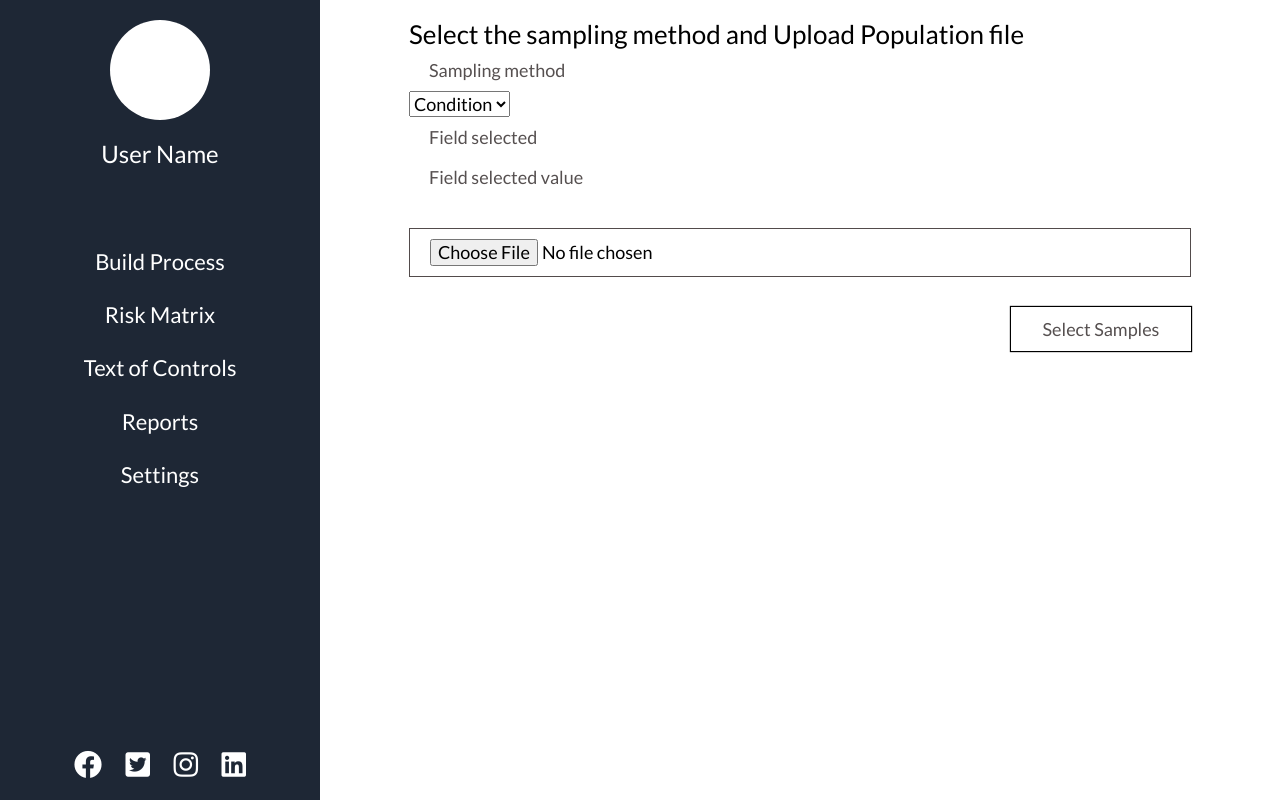
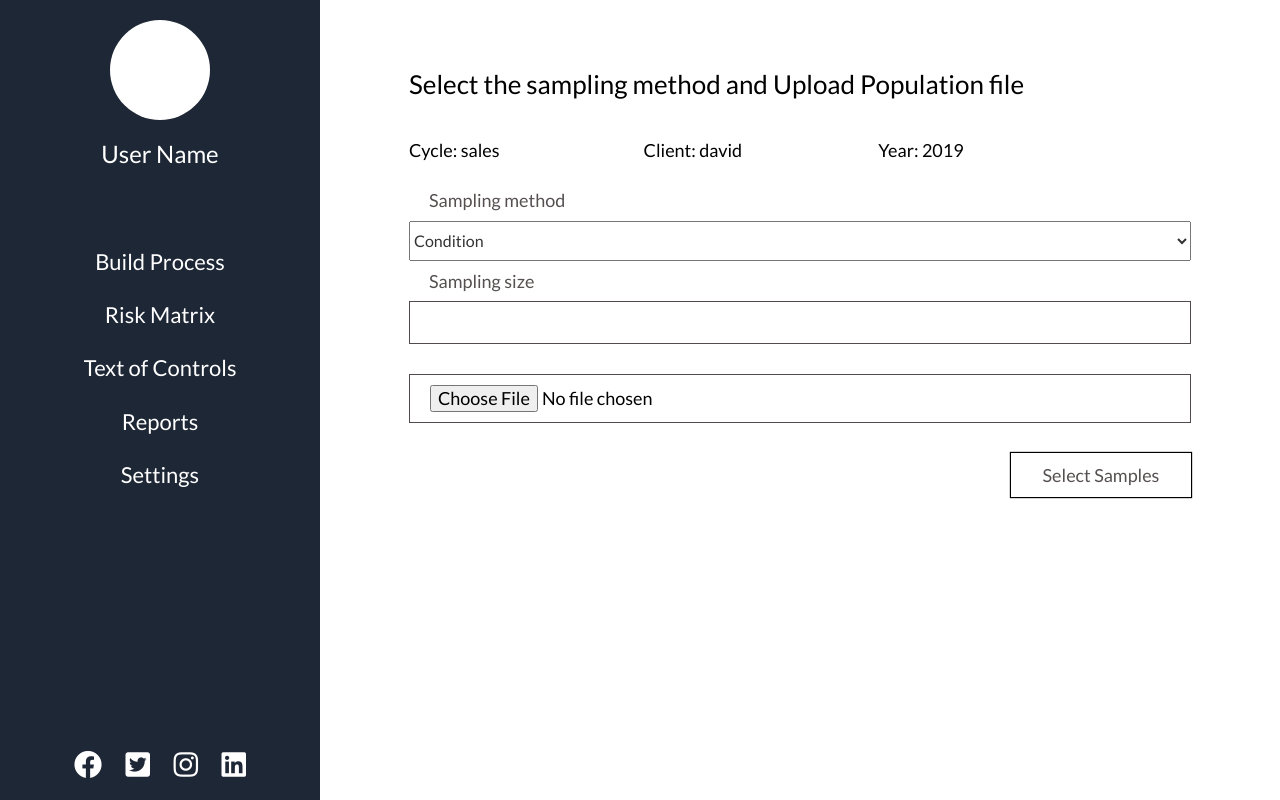
Before and after one commit to maestroDever/django-cycle-app, a Django app: template cycle/templates/select_sample.html in a window 1280 px wide. Run offline with Django 3.2, Linux system fonts and the light colour scheme; the template is opened without the code that fills it: values that come from a table or form of the project are taken from there, others are empty; data comes from the database, SQL or seed files in the repository; some libraries are stand-ins or nearby versions.

Commit message:
sampling form saved, render sampling data to next form

```diff
--- a/cycle/forms.py
+++ b/cycle/forms.py
@@ -382,6 +382,8 @@ BaseICProcFormset= inlineformset_factory(Mxcell, Test_of_Controls, form=TOCForm,
 # # print(BaseFormSet)
 
 class samples_form(forms.Form):
+
+
 	Random = 'Random'
 	Condition = 'Condition'
 	Weights = 'Weights'
@@ -393,10 +395,12 @@ class samples_form(forms.Form):
 	(Weights, 'Weights'),
 	)
 
-	sampling_method = forms.ChoiceField(choices = Sampling_CHOICES, required=False)
-	field_selected = forms.CharField(max_length=20, required=False)
-	field_selected_value = forms.IntegerField(required=False)
+	sampling_method = forms.ChoiceField(choices = Sampling_CHOICES, initial={'sampling_method': 'Random'}, required = False)
+	sampling_size = forms.IntegerField(required = False)
+	#field_selected = forms.CharField(max_length=20, required=False)
+	#field_selected_value = forms.IntegerField(required=False)
 	# Population = forms.FileField()
+
 
 
 	def __init__(self, data=None, *args, **kwargs):
@@ -407,7 +411,6 @@ class samples_form(forms.Form):
 		if data and data.get('sampling_method', None) == self.Condition:
 			self.fields['field_selected'].required = True
 			self.fields['field_selected_value'].required = True
-
 
 class TOC_Form(forms.ModelForm):
 		Option_CHOICES = (
--- a/cycle/models.py
+++ b/cycle/models.py
@@ -93,7 +93,6 @@ class Test_of_Controls(models.Model):
 		return
 
 class sampling(models.Model):
-	control_procedures = models.ForeignKey(Test_of_Controls, on_delete=models.CASCADE)
 	Estimated_Population_Exception_Rate = models.IntegerField()
 	#EPER - Exception Rate that the auditor expects to find in the population
 	Tolerable_Exception_Rate = models.IntegerField()
@@ -102,15 +101,17 @@ class sampling(models.Model):
 	Population_Size = models.IntegerField()
 	Suggested_Sample_Size = models.IntegerField()
 	Actual_Sample_Size = models.IntegerField() #page-525
-	Number_of_Exceptions = models.IntegerField()
-	Sample_Exception_Rate = models.IntegerField()
+	Number_of_Exceptions = models.IntegerField(null=True)
+	Sample_Exception_Rate = models.IntegerField(null=True)
 	#Number of exceptions in sample divided by the sample size
-	Computed_Upper_Exception_Rate = models.IntegerField()
+	Computed_Upper_Exception_Rate = models.IntegerField(null=True)
 	#The higest estimated exception rate in the population at a given ARACR
+	Client = models.ForeignKey(Client, on_delete=models.CASCADE)
+	Cycle = models.ForeignKey(Cycle, on_delete=models.CASCADE)
+	Year = models.IntegerField(null=True)
 
 class samples(models.Model):
 
-	control_procedures = models.ForeignKey(Test_of_Controls, on_delete=models.CASCADE)
 	samples = models.FileField(null=True, blank=True)
 	Actual_Sample_Size = models.ForeignKey(Test_of_Controls, related_name="Actual_Sample_Size", on_delete=models.CASCADE)
 
@@ -119,14 +120,11 @@ class samples(models.Model):
 	Weights = 'Weights'
 
 	Sampling_CHOICES = (
-	(Random, 'Random'),
-	(Condition, 'Condition'),
-	(Weights, 'Weights'),
+		(Random, 'Random'),
+		(Condition, 'Condition'),
+		(Weights, 'Weights'),
 	)
 	sampling_method = models.CharField(max_length=20, choices = Sampling_CHOICES)
-	client_name = models.ForeignKey(Client, on_delete=models.CASCADE)
-	cycle_type = models.ForeignKey(Cycle, on_delete=models.CASCADE)
-
 
 
 	def __str__(self):
--- a/cycle/templates/select_sample.html
+++ b/cycle/templates/select_sample.html
@@ -13,20 +13,26 @@
         <div class="sampling_form">
             <form id="sampling_method" method="POST" enctype="multipart/form-data">
                 {% csrf_token %}
-                <div class="modal-header">
+                <div class="modal-header" style="margin-top: 50px">
                     <h4 class="modal-title">Select the sampling method and Upload Population file</h4>
+                </div>
+                <div class="sampling_data">
+                    <span>Cycle: {{sampling.Cycle}}</span>
+                    <span>Client: {{sampling.Client}}</span>
+                    <span>Year: {{sampling.Year}}</span>
                 </div>
                 <!-- {{ form.sampling_method }}
                 {{ form.field_selected }}
                 {{ form.field_selected_value }}
                 {{ form.samples}} -->
                 {% for field in form %}
-                    <div class="form-group{% if field.errors %} has-error{% endif %}">
-                    <label for="{{ field.id_for_label }}">{{ field.label }}</label>
-                    {% render_field field class="form-control" %}
-                    {% for error in field.errors %}
-                    <p class="help-block">{{ error }}</p>
-                    {% endfor %}
+                    <div class="control-group{% if field.errors %} has-error{% endif %}">
+                        <div class="controls">
+                            {{ field |as_crispy_field }}
+                        </div>
+                        {% for error in field.errors %}
+                            <p class="help-block">{{ error }}</p>
+                        {% endfor %}
                     </div>
                 {% endfor %}
 
--- a/static/css/style.css
+++ b/static/css/style.css
@@ -1028,3 +1028,12 @@ tbody > .dynamic-form-add > td:first-child > a {
     -webkit-transition: 0.2s 0s;
     transition: 0.2s 0s;
 }
+
+.sampling_data {
+  margin: 20px 0px;
+  padding: 20px 0px;
+}
+.sampling_data > span {
+  width: 30%;
+  float: left;
+}
```
Also changed, not shown: cycle/views.py (+22 -51 lines), cycle/migrations/0003_samples_year.py (added), cycle/migrations/0004_auto_20190621_1042.py (added), cycle/migrations/0005_auto_20190621_1254.py (added), cycle/migrations/0006_auto_20190621_1307.py (added), cycle/migrations/0007_auto_20190621_1307.py (added), db.sqlite3.
